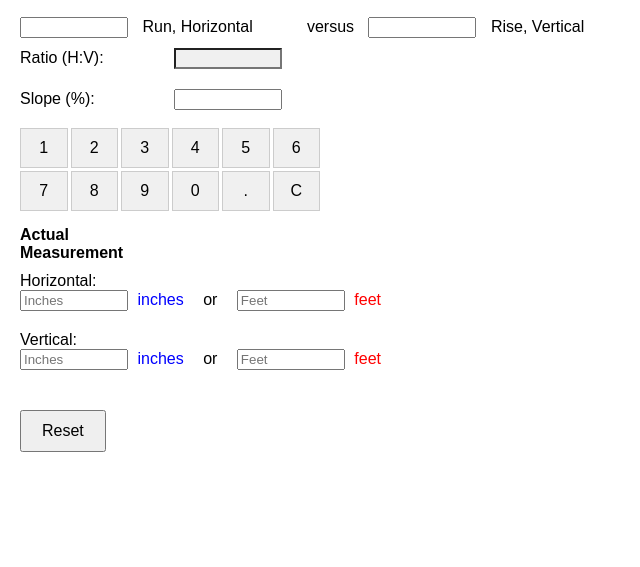
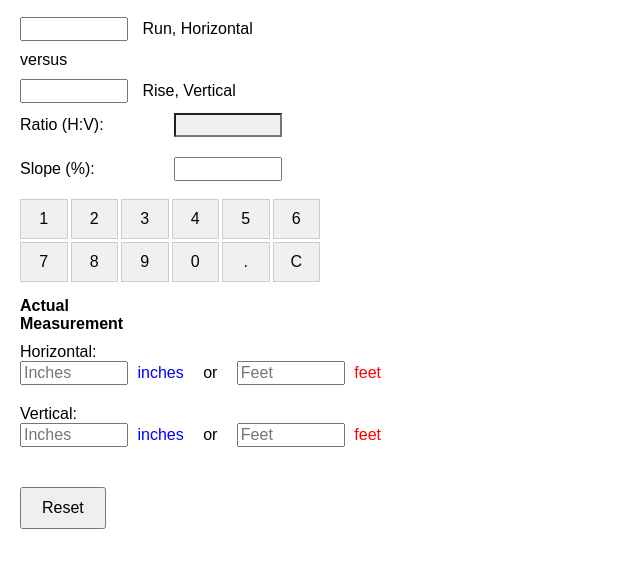
Before and after one commit to mikhail-shkaralevich/inspector-tools, a plain HTML site: page modules/grade-slope-taper.html in a window 1280 px wide. Shown: the part 71-638 px from the top of the page, without its empty margins (0-640 px from the left). Drawn offline with Linux system fonts and the light colour scheme.

Commit message:
update slope-grade-taper

```diff
--- a/modules/grade-slope-taper.html
+++ b/modules/grade-slope-taper.html
@@ -2,7 +2,7 @@
 <html lang="en">
 <head>
     <meta charset="UTF-8">
-    <meta name="viewport" content="width=device-width, initial-scale=1.0">
+    <meta name="viewport" content="width=device-width, initial-scale=1.0, maximum-scale=1.0, user-scalable=no">
     <title>Grade, Slope, or Taper Calculator</title>
     <style>
         body {
@@ -16,17 +16,21 @@
         }
         input[type="text"] {
             width: 100px;
+            font-size: 16px; /* Prevents iPhone zoom with viewport */
         }
         input[readonly] {
             background-color: #f0f0f0;
         }
-        .line1 {
+        .line {
             margin-bottom: 10px;
         }
-        .line1 input,
-        .line1 label,
-        .line1 span {
+        .line input,
+        .line label,
+        .line span {
             margin-right: 10px;
+        }
+        .versus-line {
+            margin-bottom: 10px;
         }
         .ratio-field {
             margin-bottom: 20px;
@@ -80,10 +84,16 @@
 
 <h2>Grade, Slope, or Taper Calculator</h2>
 
-<div class="line1">
+<div class="line">
     <input type="text" id="run" onfocus="setActiveInput(this)" oninput="calculateSlope()">
     <label for="run">Run, Horizontal</label>
+</div>
+
+<div class="versus-line">
     <span>versus</span>
+</div>
+
+<div class="line">
     <input type="text" id="rise" onfocus="setActiveInput(this)" oninput="calculateSlope()">
     <label for="rise">Rise, Vertical</label>
 </div>
```
